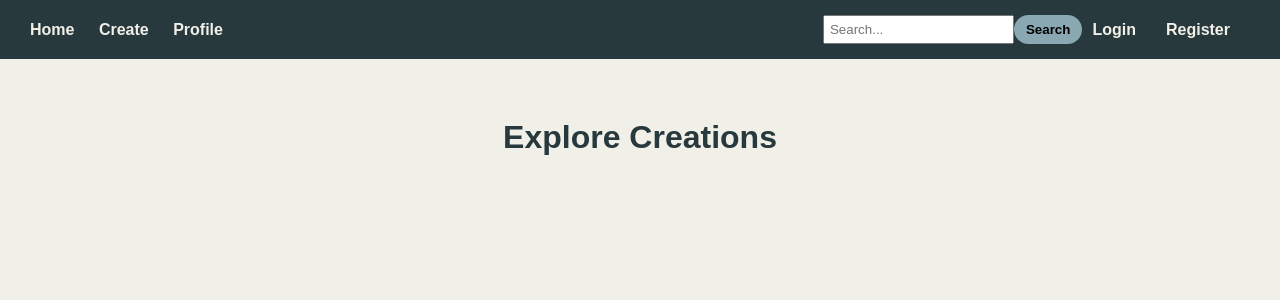
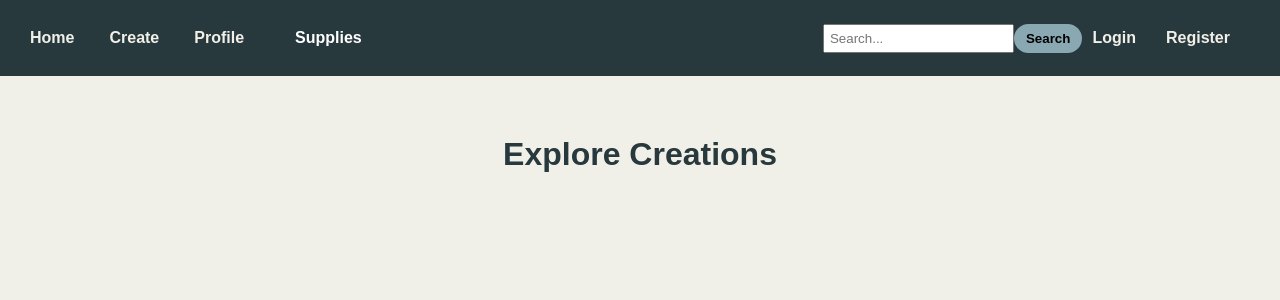
Before and after one commit to MichaelaZammit/CosplayLoadout, a PHP site: page /index.php in a window 1280 px wide. Shown: the top 300 px of the page. Run offline with PHP 8.4, Linux system fonts and the light colour scheme; data that the repository does not hold is empty.

Commit message:
Added Supplies in the navbar

```diff
--- a/css/navbar.css
+++ b/css/navbar.css
@@ -37,3 +37,81 @@
   font-weight: bold;
   cursor: pointer;
 }
+
+/* Fix the nav-left to allow dropdown positioning */
+.nav-left {
+  display: flex;
+  align-items: center;
+  gap: 15px;
+  position: relative;
+}
+
+/* Dropdown container */
+.dropdown-wrapper {
+  position: relative;
+}
+
+/* Dropdown title styling */
+.dropdown-title {
+  color: white;
+  padding: 14px 16px;
+  cursor: pointer;
+  font-weight: bold;
+  display: inline-block;
+}
+
+/* Hidden dropdown list */
+.dropdown-list {
+  display: none;
+  position: absolute;
+  top: 100%; /* show directly below Supplies */
+  left: 0;
+  background-color: #37474f;
+  min-width: 200px;
+  box-shadow: 0 4px 8px rgba(0, 0, 0, 0.2);
+  z-index: 10;
+  flex-direction: column;
+}
+
+/* Dropdown links */
+.dropdown-list a {
+  color: white;
+  padding: 12px 16px;
+  text-decoration: none;
+  display: block;
+  white-space: nowrap;
+}
+
+.dropdown-list a:hover {
+  background-color: #546e7a;
+}
+
+/* Show on hover */
+.dropdown-wrapper:hover .dropdown-list {
+  display: flex;
+}
+
+.dropdown-list {
+  display: none;
+  position: absolute;
+  top: 100%;
+  left: 0;
+  background-color: #37474f;
+  min-width: 220px;
+  max-height: 400px; /* ADJUST this if needed */
+  overflow-y: auto;  /* Enables scroll */
+  box-shadow: 0 4px 8px rgba(0, 0, 0, 0.2);
+  z-index: 10;
+  flex-direction: column;
+  scrollbar-width: thin;
+  scrollbar-color: #888 #37474f;
+}
+
+.dropdown-list::-webkit-scrollbar {
+  width: 8px;
+}
+
+.dropdown-list::-webkit-scrollbar-thumb {
+  background-color: #888;
+  border-radius: 4px;
+}
--- a/includes/header.php
+++ b/includes/header.php
@@ -38,6 +38,36 @@ if (isset($pageStyles)) {
     <a href="index.php">Home</a>
     <a href="create.php">Create</a>
     <a href="profile.php">Profile</a>
+
+      <div class="dropdown-wrapper">
+    <span class="dropdown-title">Supplies</span>
+    <div class="dropdown-list">
+      <a href="supplies/accessories.php">Accessories</a>
+      <a href="supplies/contact_lenses.php">Contact Lenses</a>
+      <a href="supplies/charity_shops.php">Charity Shops</a>
+      <a href="supplies/corsets.php">Corsets</a>
+      <a href="supplies/dancewear_leotards.php">Dancewear & Leotards</a>
+      <a href="supplies/electronics_lighting.php">Electronics & Lighting</a>
+      <a href="supplies/fabric_notions.php">Fabric & Notions</a>
+      <a href="supplies/fiberglass_fabrication.php">Fiberglass & Fabrication</a>
+      <a href="supplies/foam_pvc.php">Foam & PVC</a>
+      <a href="supplies/jewelry_making.php">Jewelry-making</a>
+      <a href="supplies/leatherworking.php">Leatherworking</a>
+      <a href="supplies/miscellaneous.php">Miscellaneous</a>
+      <a href="supplies/paints_dyes.php">Paints & Dyes</a>
+      <a href="supplies/patterns.php">Patterns</a>
+      <a href="supplies/makeup.php">Makeup</a>
+      <a href="supplies/power_tools_equipment.php">Power Tools & Equipment</a>
+      <a href="supplies/prosthetics.php">Prosthetics</a>
+      <a href="supplies/sculpting_casting.php">Sculpting & Casting</a>
+      <a href="supplies/shoes.php">Shoes</a>
+      <a href="supplies/thermoplastics_fosshape.php">Thermoplastics & Fosshape</a>
+      <a href="supplies/tights_socks.php">Tights & Socks</a>
+      <a href="supplies/trims.php">Trims</a>
+      <a href="supplies/wigs_hair.php">Wigs & Hair</a>
+    </div>
+  </div>
+
   </div>
   <div class="nav-right">
     <form class="search-form" action="search.php" method="GET">
```
